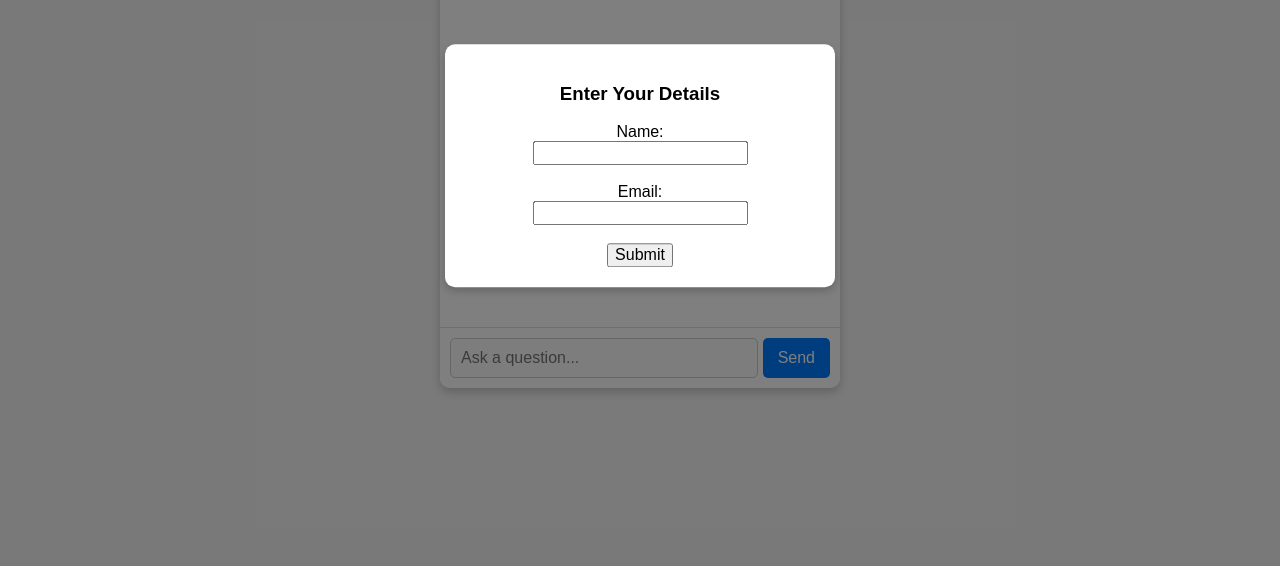
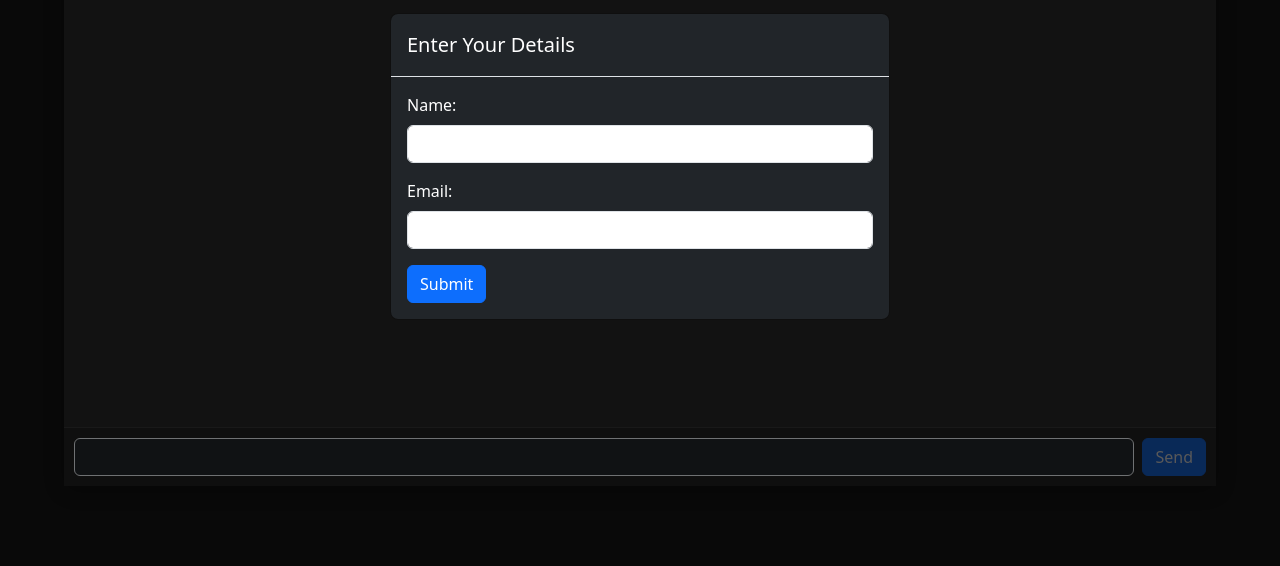
Before and after one commit to sugamadhikari11/Gemini-api-gnerative-chatbot, a plain HTML site: page static/index.html in a window 1280 px wide. Shown: the part 234-800 px from the top of the page. Drawn offline with nearby package versions, Linux system fonts and the light colour scheme.

Commit message:
chatbot ui updated

````diff
--- a/static/index.html
+++ b/static/index.html
@@ -4,158 +4,213 @@
     <meta charset="UTF-8">
     <meta name="viewport" content="width=device-width, initial-scale=1.0">
     <title>Chatbot</title>
+    <!-- Bootstrap CSS -->
+    <link href="https://cdn.jsdelivr.net/npm/bootstrap@5.3.0/dist/css/bootstrap.min.css" rel="stylesheet">
     <style>
         body {
-            font-family: Arial, sans-serif;
-            background-color: #f4f4f4;
+            background-color: #121212;
+            color: #fff;
             display: flex;
             justify-content: center;
             align-items: center;
             height: 100vh;
             margin: 0;
         }
-        .chat-container {
+        .app-container {
             width: 90%;
-            max-width: 400px;
-            background: white;
+            max-width: 1200px;
+            height: 80vh;
+            background: #1e1e1e;
             border-radius: 10px;
-            box-shadow: 0px 4px 10px rgba(0, 0, 0, 0.2);
-            overflow: hidden;
+            box-shadow: 0px 4px 20px rgba(0, 0, 0, 0.3);
+            display: flex;
+            flex-direction: column;
         }
         .chat-header {
             background: #007bff;
             color: white;
             text-align: center;
             padding: 15px;
-            font-size: 1.2em;
+            font-size: 1.5em;
+            font-weight: bold;
+            border-top-left-radius: 10px;
+            border-top-right-radius: 10px;
         }
         #chatbox {
-            height: 300px;
+            flex-grow: 1;
             overflow-y: auto;
             padding: 15px;
-            background: #fff;
+            background: #252525;
+            color: #fff;
+            display: flex;
+            flex-direction: column;
+            gap: 10px;
         }
         .chat-input-container {
             display: flex;
             padding: 10px;
-            border-top: 1px solid #ddd;
-            background: #fff;
+            border-top: 1px solid #333;
+            background: #1e1e1e;
         }
-        #chatInput {
-            flex: 1;
+        .message {
             padding: 10px;
-            border: 1px solid #ccc;
             border-radius: 5px;
-            outline: none;
+            max-width: 80%;
         }
-        #sendBtn {
+        .message.user {
             background: #007bff;
             color: white;
-            border: none;
-            padding: 10px 15px;
-            margin-left: 5px;
+            align-self: flex-end;
+        }
+        .message.bot {
+            background: #444;
+            color: white;
+            align-self: flex-start;
+        }
+        pre {
+            background: #2d2d2d;
+            padding: 10px;
             border-radius: 5px;
-            cursor: pointer;
+            color: #f8f9fa;
+            font-family: 'Courier New', Courier, monospace;
+            white-space: pre-wrap;
+            word-wrap: break-word;
+            margin: 0;
         }
-        #sendBtn:hover {
-            background: #0056b3;
-        }
-        .form-popup {
-            display: none;
-            position: fixed;
-            top: 50%;
-            left: 50%;
-            transform: translate(-50%, -50%);
-            background: white;
-            padding: 20px;
-            border-radius: 10px;
-            box-shadow: 0px 4px 8px rgba(0, 0, 0, 0.2);
-            z-index: 1000;
-            width: 90%;
-            max-width: 350px;
-            text-align: center;
-        }
-        .overlay {
-            position: fixed;
-            top: 0;
-            left: 0;
-            width: 100%;
-            height: 100%;
-            background: rgba(0, 0, 0, 0.5);
-            z-index: 999;
-            display: none;
-        }
-        input, button {
-            font-size: 1em;
+        code {
+            color: #f8f9fa;
+            font-family: 'Courier New', Courier, monospace;
         }
     </style>
 </head>
 <body>
     <div class="overlay" id="overlay"></div>
 
-    <div class="form-popup" id="userForm">
-        <h3>Enter Your Details</h3>
+    <div class="modal" id="userForm" tabindex="-1" style="display: block;">
+        <div class="modal-dialog modal-dialog-centered">
+            <div class="modal-content bg-dark text-white">
+                <div class="modal-header">
+                    <h5 class="modal-title">Enter Your Details</h5>
+                </div>
+                <div class="modal-body">
                     <form id="userDetailsForm">
-            <label for="name">Name:</label><br>
-            <input type="text" id="name" name="name" required><br><br>
-            <label for="email">Email:</label><br>
-            <input type="email" id="email" name="email" required><br><br>
-            <button type="submit">Submit</button>
+                        <div class="mb-3">
+                            <label for="name" class="form-label">Name:</label>
+                            <input type="text" class="form-control" id="name" name="name" required>
+                        </div>
+                        <div class="mb-3">
+                            <label for="email" class="form-label">Email:</label>
+                            <input type="email" class="form-control" id="email" name="email" required>
+                        </div>
+                        <button type="submit" class="btn btn-primary">Submit</button>
                     </form>
                 </div>
+            </div>
+        </div>
+    </div>
 
-    <div class="chat-container">
+    <div class="app-container">
         <div class="chat-header">Chatbot</div>
         <div id="chatbox"></div>
         <div class="chat-input-container">
-            <input type="text" id="chatInput" placeholder="Ask a question..." disabled />
-            <button id="sendBtn" disabled>Send</button>
+            <input type="text" id="chatInput" class="form-control bg-dark text-white" placeholder="Ask a question..." disabled />
+            <button id="sendBtn" class="btn btn-primary ms-2" disabled>Send</button>
         </div>
     </div>
+
+    <!-- Bootstrap JS and dependencies -->
+    <script src="https://cdn.jsdelivr.net/npm/@popperjs/core@2.11.6/dist/umd/popper.min.js"></script>
+    <script src="https://cdn.jsdelivr.net/npm/bootstrap@5.3.0/dist/js/bootstrap.min.js"></script>
 
     <script>
         let userDetails = {};
         let isBotResponding = false;
 
         window.onload = function() {
-            document.getElementById("userForm").style.display = "block";
-            document.getElementById("overlay").style.display = "block";
-        }
+            let userFormModal = new bootstrap.Modal(document.getElementById("userForm"));
+            userFormModal.show();
+        };
 
         document.getElementById("userDetailsForm").addEventListener("submit", function(e) {
             e.preventDefault();
             userDetails.name = document.getElementById("name").value;
             userDetails.email = document.getElementById("email").value;
-            document.getElementById("userForm").style.display = "none";
-            document.getElementById("overlay").style.display = "none";
+
+            let userFormModal = bootstrap.Modal.getInstance(document.getElementById("userForm"));
+            userFormModal.hide();
+
             document.getElementById("chatInput").disabled = false;
             document.getElementById("sendBtn").disabled = false;
+
+            const welcomeMessage = `Hello ${userDetails.name}! 👋 How can I assist you today?`;
+            addMessage("bot", welcomeMessage);
         });
 
-        document.getElementById("sendBtn").addEventListener("click", async function() {
+        function addMessage(sender, message, isCode = false) {
+            let chatbox = document.getElementById("chatbox");
+            let messageHTML = `<div class="message ${sender}"><b>${sender === "bot" ? "Bot" : "You"}:</b> ${isCode ? `<pre><code>${message}</code></pre>` : message}</div>`;
+            chatbox.innerHTML += messageHTML;
+            chatbox.scrollTop = chatbox.scrollHeight;
+        }
+
+        async function sendMessage() {
             if (isBotResponding) return;
             isBotResponding = true;
             document.getElementById("chatInput").disabled = true;
             document.getElementById("sendBtn").disabled = true;
 
-            const userMessage = document.getElementById("chatInput").value;
+            let userMessage = document.getElementById("chatInput").value.trim();
             if (!userMessage) return;
-            document.getElementById("chatbox").innerHTML += `<p><b>You:</b> ${userMessage}</p>`;
 
-            const response = await fetch("http://127.0.0.1:5000/chat", {
+            addMessage("user", userMessage);
+            document.getElementById("chatInput").value = "";
+
+            // Show typing indicator
+            let typingIndicator = document.createElement("div");
+            typingIndicator.id = "typingIndicator";
+            typingIndicator.className = "message bot";
+            typingIndicator.innerHTML = "<b>Bot:</b> <em>Bot is typing...</em>";
+            document.getElementById("chatbox").appendChild(typingIndicator);
+            document.getElementById("chatbox").scrollTop = document.getElementById("chatbox").scrollHeight;
+
+            // Fetch response
+            try {
+                let response = await fetch("http://127.0.0.1:5000/chat", {
                     method: "POST",
                     headers: { "Content-Type": "application/json" },
                     body: JSON.stringify({ message: userMessage, userDetails: userDetails })
                 });
 
-            const data = await response.json();
-            document.getElementById("chatbox").innerHTML += `<p><b>Bot:</b> ${data.response}</p>`;
+                let data = await response.json();
+                let botResponse = data.response;
 
-            document.getElementById("chatInput").value = "";
+                document.getElementById("typingIndicator").remove(); // Remove typing indicator
+
+                if (botResponse.includes("```")) {
+                    let codeSnippet = botResponse.split("```")[1];
+                    addMessage("bot", codeSnippet, true);
+                } else {
+                    addMessage("bot", botResponse);
+                }
+            } catch (error) {
+                console.error("Error fetching bot response:", error);
+                addMessage("bot", "Oops! Something went wrong. Please try again.");
+            }
+
             isBotResponding = false;
             document.getElementById("chatInput").disabled = false;
             document.getElementById("sendBtn").disabled = false;
+        }
+
+        document.getElementById("sendBtn").addEventListener("click", sendMessage);
+
+        document.getElementById("chatInput").addEventListener("keypress", function(event) {
+            if (event.key === "Enter" && !event.shiftKey) {
+                event.preventDefault();
+                sendMessage();
+            }
         });
     </script>
+
 </body>
 </html>
````
Lines whose indentation alone changed are shown as unchanged.
